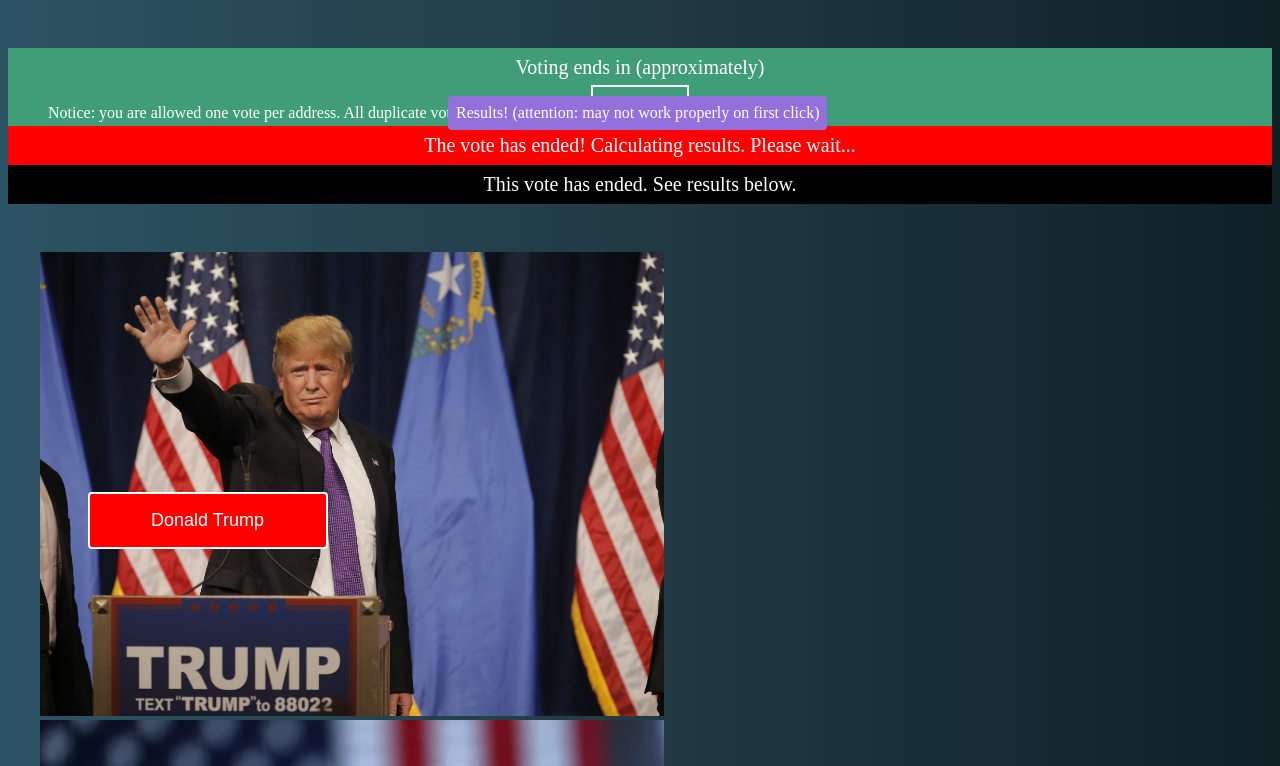
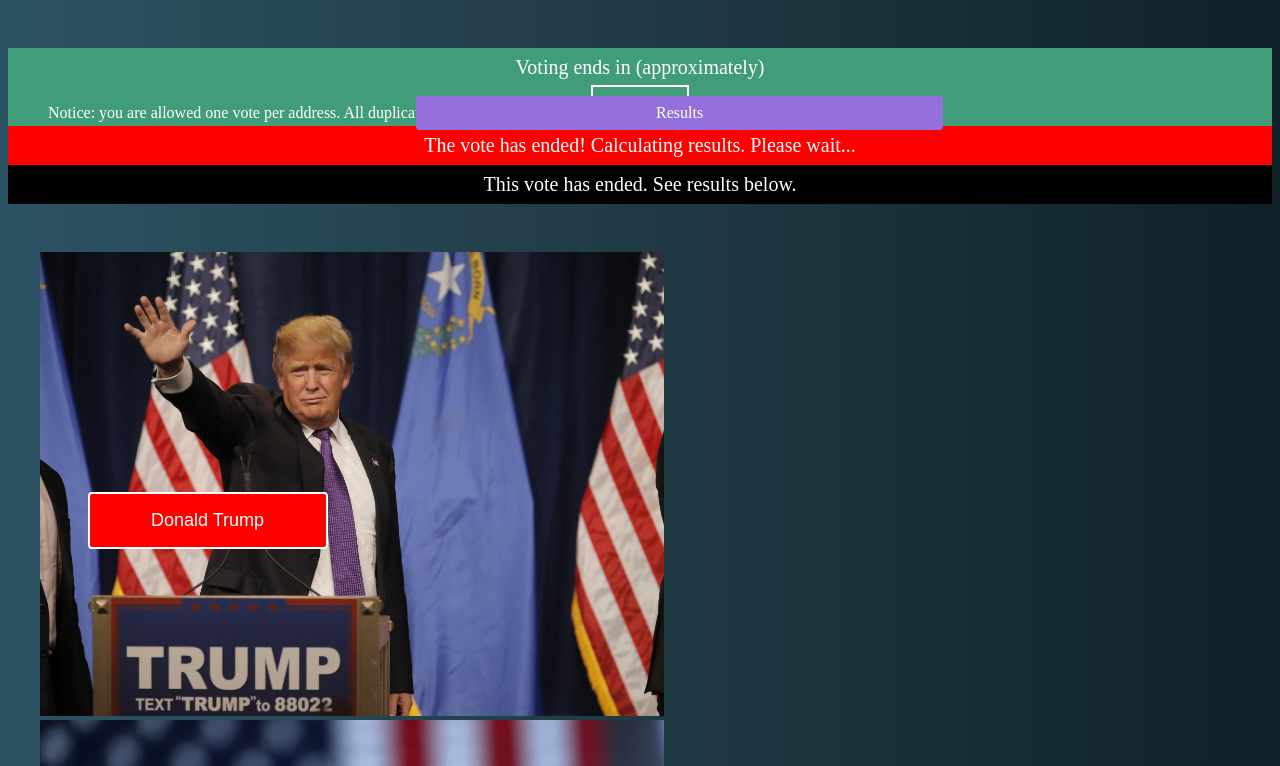
Before and after one commit to arthas168/Decentralized-Voting, a website: page src/index.html in a window 1280 px wide. Shown: the top 766 px of the page. Drawn offline with nearby package versions, Linux system fonts and the light colour scheme.

Commit message:
fixed result button bug

```diff
--- a/deployed_addresses.txt
+++ b/deployed_addresses.txt
@@ -3,4 +3,4 @@ The contract is deployed on the Ropsten Test Network and works pretty well with
 The address of the Candidate Library is "0x71441B910764224F0D0B5483CE116014C145c31e";
 The address of the Voting contract is "0xbcdf18816180488421b0a646d0e09922a7a2b9f5";
 
-Notice: the addresses may very well change before or during the project defense.
+Notice: the addresses will change before or during the project defense.
--- a/src/css/styles.css
+++ b/src/css/styles.css
@@ -94,8 +94,8 @@ button {
     z-index: 100;
     position: absolute;
     top:6rem;
-    left: 28rem;
-    padding: .5rem;
+    left: 26rem;
+    padding: .5rem 15rem;
     background: mediumpurple;
     color: white;
     border-radius: .25rem;
--- a/src/index.html
+++ b/src/index.html
@@ -17,7 +17,7 @@
 <div class="calculating-result-div"><span>The vote has ended! Calculating results. Please wait... </span><span id="calc-timer"></span></div>
 <div class="vote-ended-div"><span>This vote has ended. See results below.</span></div>
 
-<div class="result">Results! (attention: may not work properly on first click)</div>
+<div class="result">Results</div>
 <div class="notice"><span>Notice: you are allowed one vote per address. All duplicate votes will be disregarded.</span></div>
 
 <div class="candidates-list">
--- a/src/js/app.js
+++ b/src/js/app.js
@@ -4,7 +4,7 @@ $(document).ready(function () {
     let hillaryVotes = 0;
 
     //contract info
-    const ContractAddress = "0xbcdf18816180488421b0a646d0e09922a7a2b9f5"; //Ropsten contract address
+    const ContractAddress = "0xbCDf18816180488421B0a646D0E09922A7A2b9F5"; //Ropsten contract address
 
     const ContractABI = [
         {
@@ -268,13 +268,19 @@ $(document).ready(function () {
 
     $(".result").click(function () {
         //Get votes of each candidate
+
         contract.getCandidate1Votes(function (err, res) {
+            console.log(err, res);
+
             trumpVotes = res.c[0];
-        });
 
             contract.getCandidate2Votes(function (err, res) {
+                console.log(err, res);
+
                 hillaryVotes = res.c[0];
-        });
+
+                console.log(trumpVotes, hillaryVotes);
+
                 if (trumpVotes === hillaryVotes && trumpVotes === 0) {
                     alert("No votes were casted.");
                 } else if (trumpVotes > hillaryVotes) {
@@ -285,6 +291,9 @@ $(document).ready(function () {
                     alert("It's a tie! Good luck America... " + trumpVotes + ":" + hillaryVotes);
                 }
             });
+        });
+
+    });
 
     function showEndDiv() {
         $(".calculating-result-div").hide();
```
Lines whose indentation alone changed are shown as unchanged.
